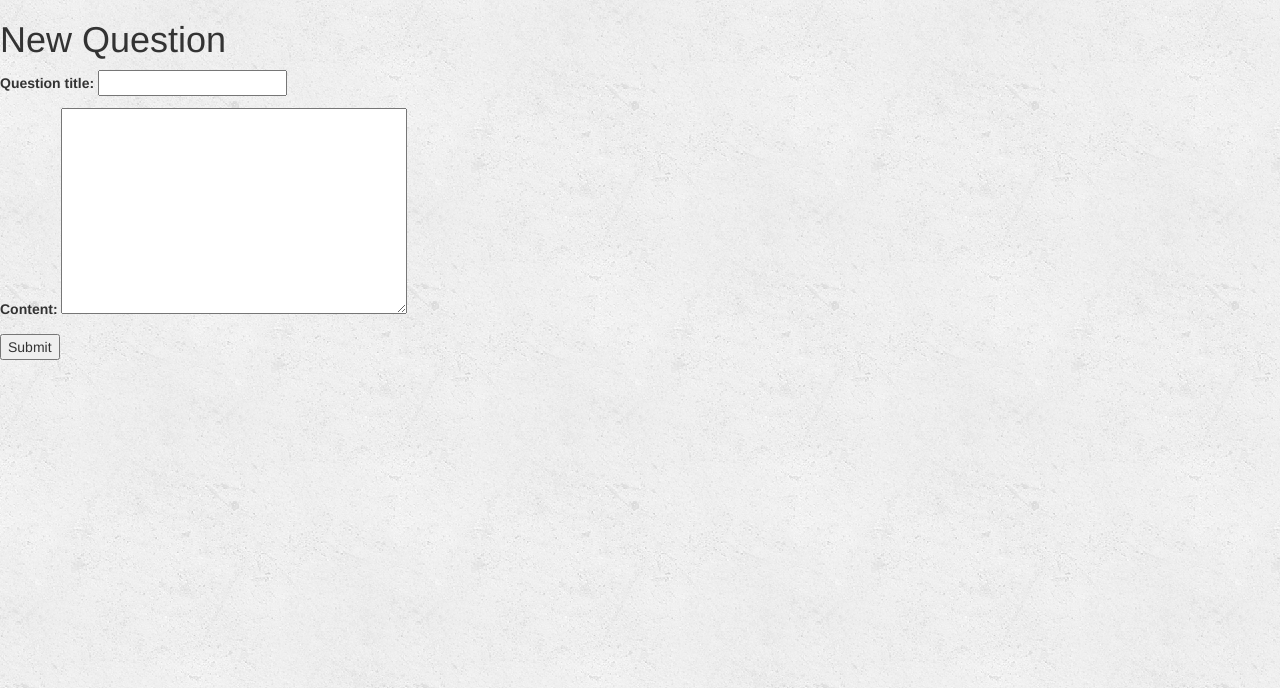
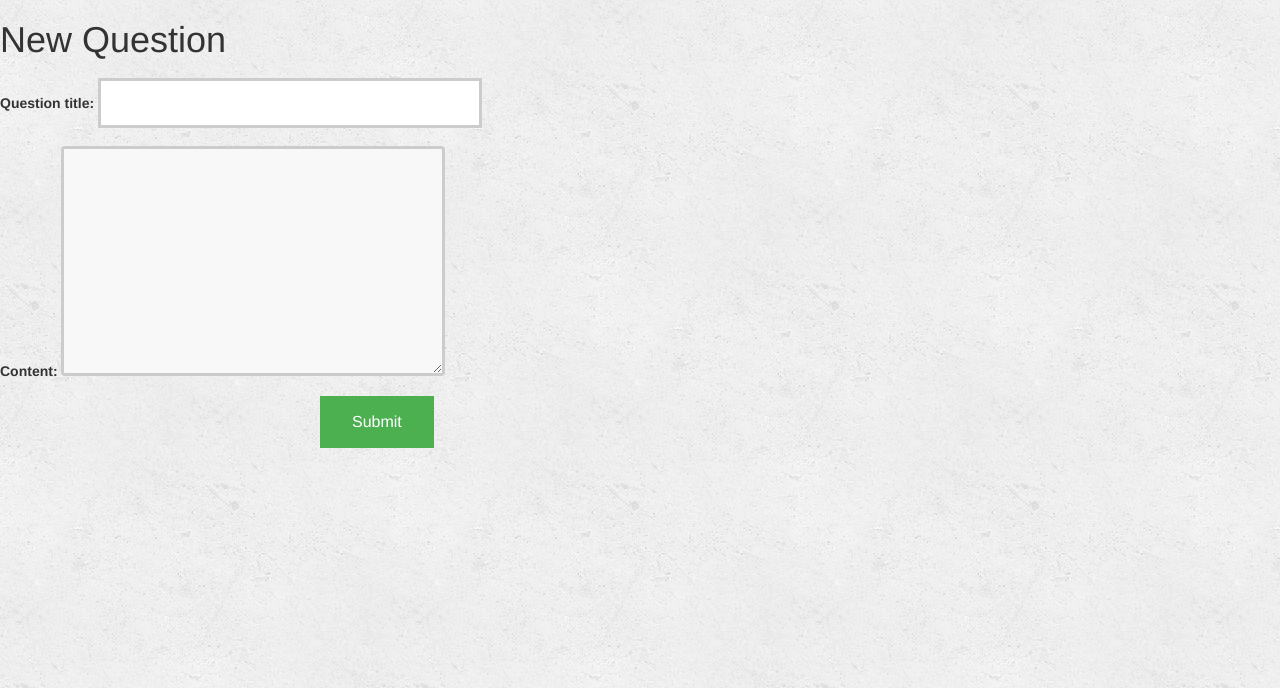
Before and after one commit to sp3kk/PU-Gruppe-15, a Django app: page /TDT4110_q/ in a window 1280 px wide. Shown: the part 52-740 px from the top of the page. Run offline with Django 3.2, Linux system fonts and the light colour scheme; some libraries are stand-ins or nearby versions.

Commit message:
Stylet opp css for formsa og knapper

```diff
--- a/Pekka 2.0/music/static/music/style.css
+++ b/Pekka 2.0/music/static/music/style.css
@@ -26,3 +26,45 @@ ul.errorlist > li {
 .glyphicon-star.active {
     color: #FDB230;
 }
+
+button{
+    background-color: #4CAF50; /* Green */
+    border: none;
+    color: white;
+    padding: 15px 32px;
+    margin-left: 25%;
+    text-align: center;
+    text-decoration: none;
+    display: inline-block;
+    font-size: 16px;
+}
+
+input[type=text] {
+    width: 30%;
+    padding: 12px 20px;
+    margin: 8px 0;
+    box-sizing: border-box;
+    border: 3px solid #ccc;
+    -webkit-transition: 0.5s;
+    transition: 0.5s;
+    outline: none;
+}
+
+input[type=text]:focus {
+    border: 3px solid #555;
+}
+
+textarea {
+    width: 30%;
+    height: 35%;
+    padding: 12px 20px;
+    box-sizing: border-box;
+    border: 3px solid #ccc;
+    border-radius: 4px;
+    background-color: #f8f8f8;
+    outline: none;
+}
+
+textarea:focus {
+    border: 3px solid #555;
+}
```
